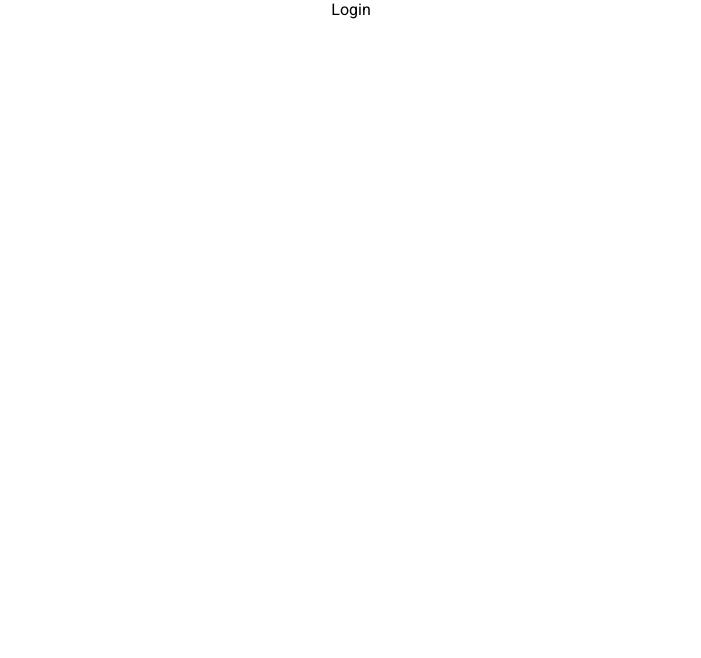
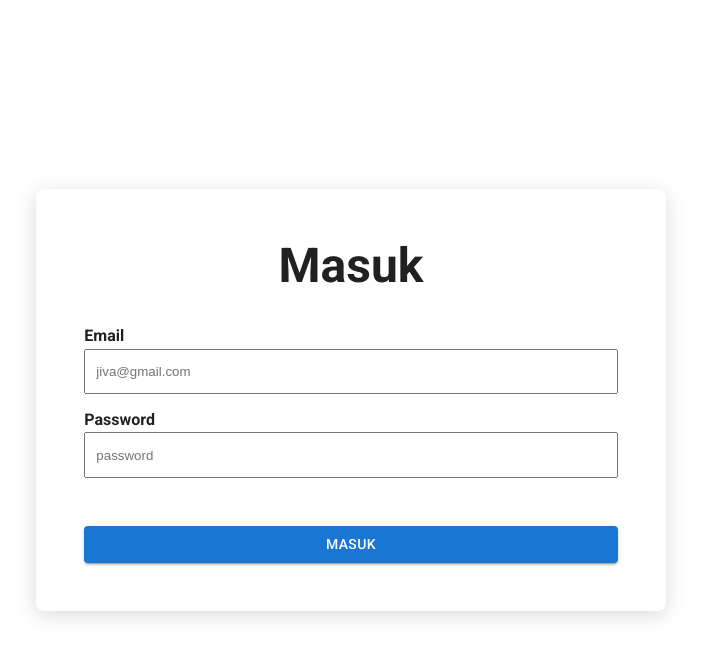
Before and after one commit to dnswd/jiva, a Next.js app: page /login in a window 1280 px wide. Shown: the top 658 px of the page, without its empty margins (289-990 px from the left). Built offline with nearby package versions, Linux system fonts and the light colour scheme.

Commit message:
green: implement login page

```diff
--- a/components/pages/onboarding/Login/index.js
+++ b/components/pages/onboarding/Login/index.js
@@ -1,5 +1,93 @@
+import styled from "styled-components";
+
+// component imports
+import Card from "@mui/material/Card";
+import { Formik, Form } from "formik";
+import TextInput from "@components/common/TextInput";
+import Button from "@mui/material/Button";
+
+const CSS = styled.div`
+  height: 100%;
+  display: flex;
+  justify-content: center;
+  align-items: center;
+
+  #title {
+    font-size: 3em;
+  }
+
+  #card {
+    display: flex;
+    flex-direction: column;
+    align-items: center;
+    padding: 3em;
+    width: max-content;
+    box-sizing: border-box;
+    height: max-content;
+    box-shadow: 0px 4px 20px rgba(0, 0, 0, 0.15);
+    border-radius: 0.5em;
+  }
+
+  #form {
+    display: flex;
+    flex-direction: column;
+    align-items: center;
+    margin: 2em 0;
+    width: 100%;
+  }
+
+  button {
+    width: 100%;
+  }
+
+  @media (max-width: 768px) {
+    padding: 2em 0;
+
+    #card {
+      width: 100%;
+    }
+  }
+`;
+
 const Login = () => {
-  return "Login"
+  return (
+    <CSS>
+      <Card id="card">
+        <h1 id="title">Masuk</h1>
+        <Formik
+          initialValues={{
+            email: "",
+            password: ""
+          }}
+          validate={(values) => {}}
+          onSubmit={(values, { setSubmitting }) => {}}
+        >
+          {() => (
+            <Form id="form">
+              <TextInput
+                name="email"
+                type="email"
+                label="Email"
+                placeholder="jiva@gmail.com"
+              />
+              <TextInput
+                name="password"
+                type="password"
+                label="Password"
+                placeholder="password"
+              />
+            </Form>
+          )}
+        </Formik>
+        <Button
+          variant="contained"
+          type="submit"
+        >
+          Masuk
+        </Button>
+      </Card>
+    </CSS>
+  );
 }
 
 export default Login
```
